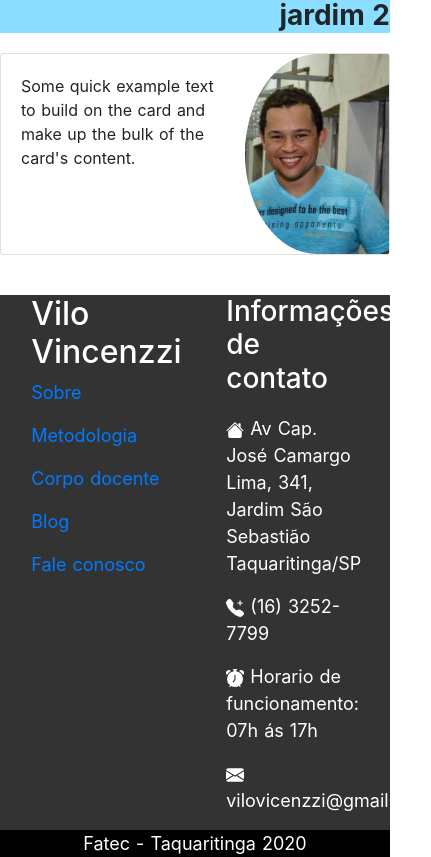
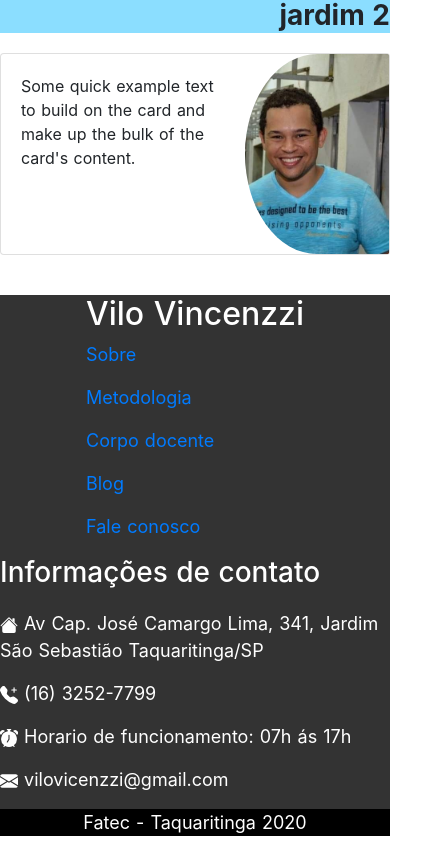
Before and after one commit to BrSouza98/vilo-app, a Nuxt app: page /corpodocente in a window 390 px wide. Shown: the part 2448-3305 px from the top of the page, 431 px wide, since content can reach past the window. After the commit the page ends 3284 px from the top, so only its background shows below. Built offline with nearby package versions, Linux system fonts and the light colour scheme.

Commit message:
Responsividade do footer

```diff
--- a/components/footer.vue
+++ b/components/footer.vue
@@ -2,7 +2,7 @@
   <footer class="footer">
     <div class="container">
       <div class="row justify-content-around">
-        <div class="col-5">
+        <div>
           <h2>Vilo Vincenzzi</h2>
           <p><a href="sobre">Sobre</a></p>
           <p><a href="metodologia">Metodologia</a></p>
@@ -13,7 +13,7 @@
 
         </div>
 
-        <div class="col-5">
+        <div>
           <h3>Informações de contato</h3>
           <p class="margem">
             <svg
```
